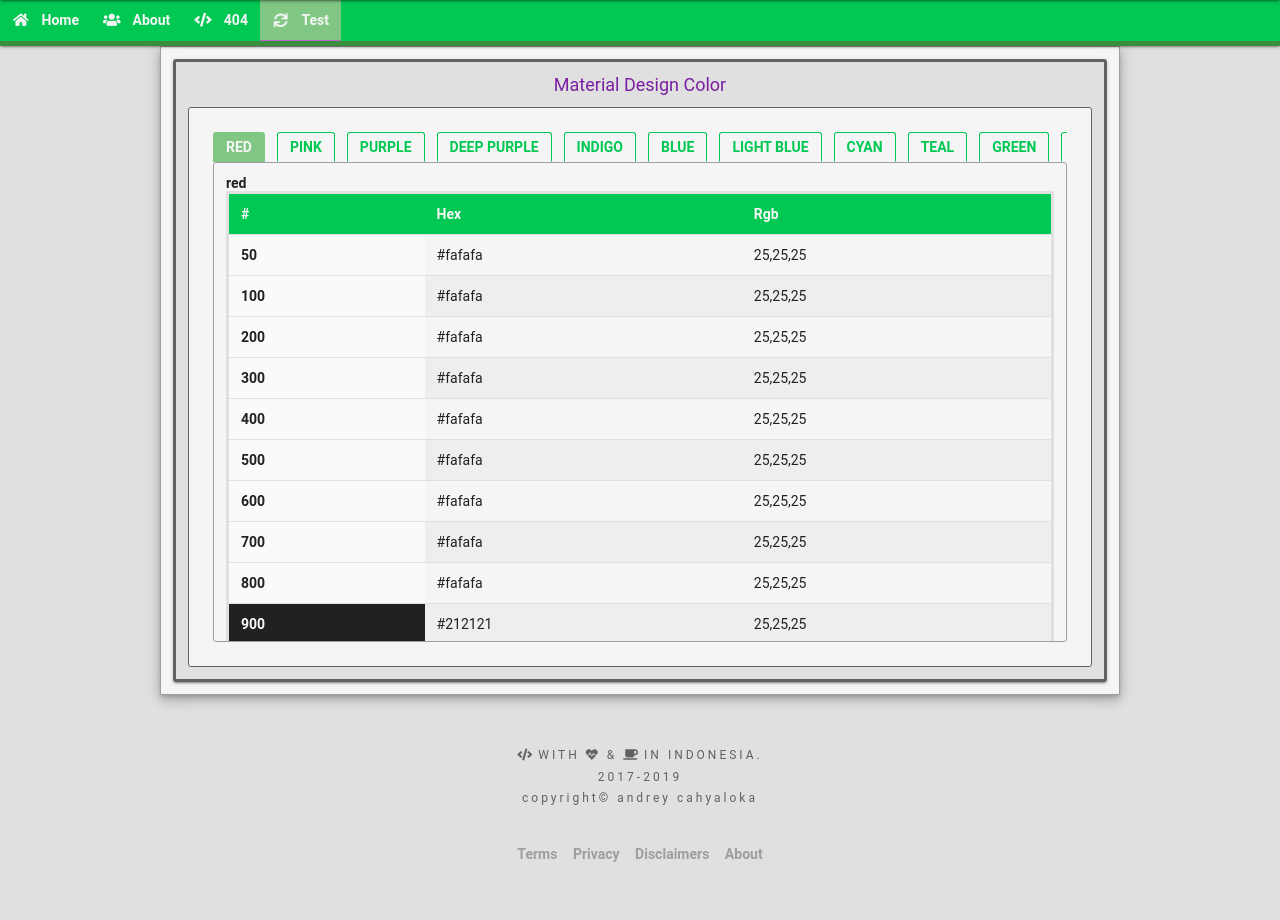
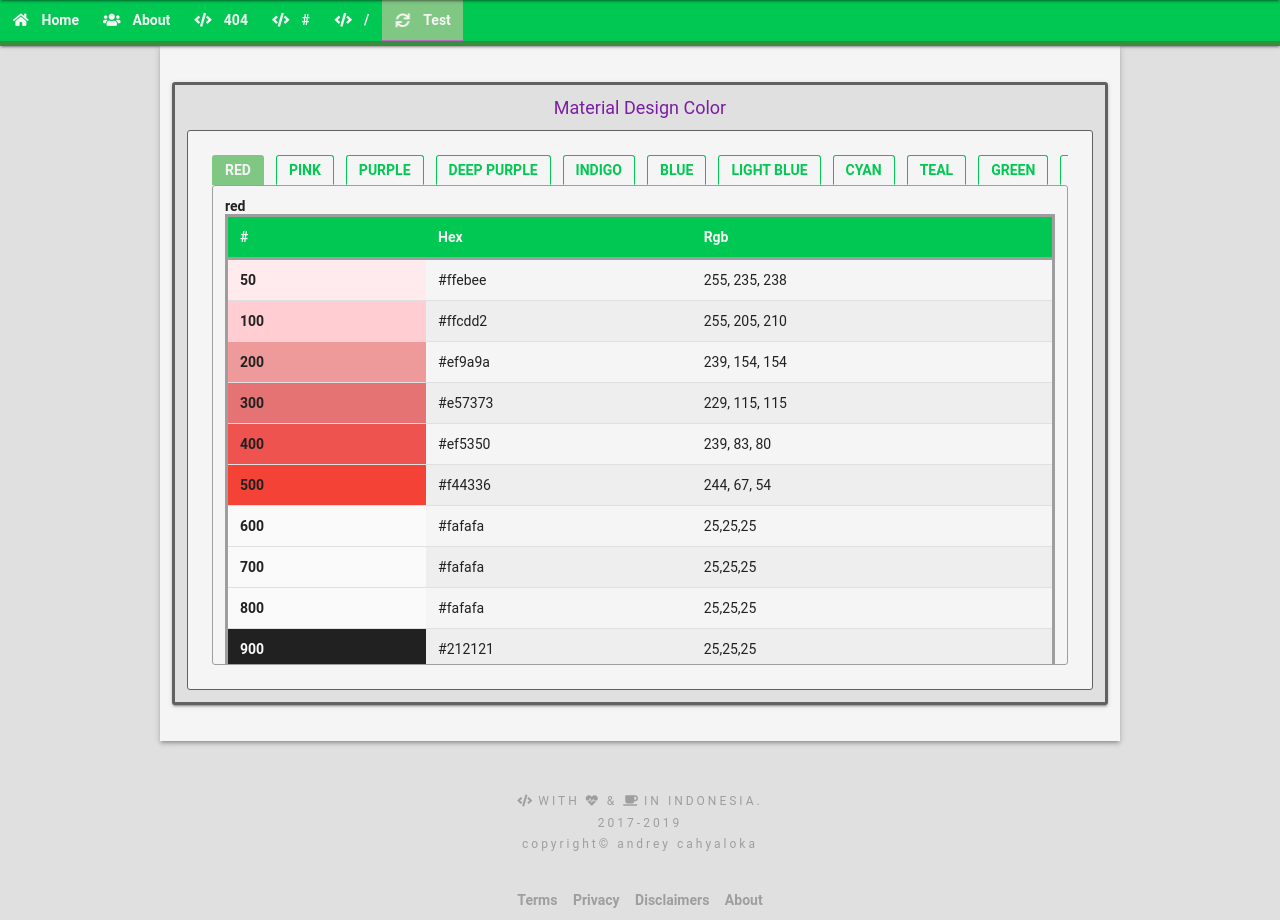
Before and after one commit to andreycahyaloka/project-web-app-framework-base, a PHP site: page /base-hybrid/matdescol in a window 1280 px wide. Shown: the part 45-965 px from the top of the page. Before the commit the page ends 907 px from the top, so only its background shows below. Run offline with PHP 8.4, Linux system fonts and the light colour scheme.

Commit message:
initial commit

```diff
--- a/app/controllers/GuestController/Pwgens.php
+++ b/app/controllers/GuestController/Pwgens.php
@@ -96,6 +96,7 @@ class Pwgens extends Controller {
 	 */
 	public function pwgenAjaxAction() {
 		$pwgens = $this->pwgenPrepareAction();
+		// var_dump($pwgens);
 
 		try {
 			echo json_encode($pwgens);
--- a/app/views/guests/matdescol.php
+++ b/app/views/guests/matdescol.php
@@ -48,49 +48,49 @@
 										<td style="
 											font-weight:bold!important;
 											color:#212121!important;
-											background-color:#fafafa!important;">50</td>
-										<td>#fafafa</td>
-										<td>25,25,25</td>
+											background-color:#ffebee!important;">50</td>
+										<td>#ffebee</td>
+										<td>255, 235, 238</td>
 									</tr>
 									<tr>
 										<td style="
 											font-weight:bold!important;
 											color:#212121!important;
-											background-color:#fafafa!important;">100</td>
-										<td>#fafafa</td>
-										<td>25,25,25</td>
+											background-color:#ffcdd2!important;">100</td>
+										<td>#ffcdd2</td>
+										<td>255, 205, 210</td>
 									</tr>
 									<tr>
 										<td style="
 											font-weight:bold!important;
 											color:#212121!important;
-											background-color:#fafafa!important;">200</td>
-										<td>#fafafa</td>
-										<td>25,25,25</td>
+											background-color:#ef9a9a!important;">200</td>
+										<td>#ef9a9a</td>
+										<td>239, 154, 154</td>
 									</tr>
 									<tr>
 										<td style="
 											font-weight:bold!important;
 											color:#212121!important;
-											background-color:#fafafa!important;">300</td>
-										<td>#fafafa</td>
-										<td>25,25,25</td>
+											background-color:#e57373!important;">300</td>
+										<td>#e57373</td>
+										<td>229, 115, 115</td>
 									</tr>
 									<tr>
 										<td style="
 											font-weight:bold!important;
 											color:#212121!important;
-											background-color:#fafafa!important;">400</td>
-										<td>#fafafa</td>
-										<td>25,25,25</td>
+											background-color:#ef5350!important;">400</td>
+										<td>#ef5350</td>
+										<td>239, 83, 80</td>
 									</tr>
 									<tr>
 										<td style="
 											font-weight:bold!important;
 											color:#212121!important;
-											background-color:#fafafa!important;">500</td>
-										<td>#fafafa</td>
-										<td>25,25,25</td>
+											background-color:#f44336!important;">500</td>
+										<td>#f44336</td>
+										<td>244, 67, 54</td>
 									</tr>
 									<tr>
 										<td style="
@@ -129,9 +129,6 @@
 					</div>
 					<div id="myTabsPink">
 						<h3>pink</h3>
-						<div class="main-image-thumbnail">
-							<img src="../public/img/img_bg.jpg" alt="image" class="img-thumbnail" />
-						</div>
 					</div>
 				</div>
 
--- a/app/views/guests/pwgen.php
+++ b/app/views/guests/pwgen.php
@@ -11,7 +11,7 @@
 		<div class="panel-content">
 			<!--  -->
 			<div class="main-form-container">
-				<form action="pwgen" method="POST" id="myFormPwgen">
+				<form action="./pwgen" method="POST" id="myFormPwgen">
 					<fieldset>
 						<legend>password generator</legend>
 						<label>password length</label>
--- a/app/views/layouts/_footer.php
+++ b/app/views/layouts/_footer.php
@@ -14,7 +14,7 @@
 		</p>
 	</div>
 	<div class="footer-footer">
-		<a href="../public/favicon.ico">terms</a>
+		<a href="./favicon.ico">terms</a>
 		<a href="favicon.ico">privacy</a>
 		<a href="#">disclaimers</a>
 		<a href="#">about</a>
--- a/app/views/layouts/_head.php
+++ b/app/views/layouts/_head.php
@@ -13,7 +13,8 @@
 <meta http-equiv="X-UA-Compatible" content="IE=edge" />
 
 <!-- base -->
-<base href="http://127.0.0.1/base-hybrid/project-web-app-framework-base/public/" />
+<!-- <base href="http://127.0.0.1/base-hybrid/project-web-app-framework-base/public/" /> -->
+<base href="http://127.0.0.1/base-hybrid/project-web-app-framework-base/" />
 
 <!-- favicon.ico located in the website's root (32 x 32 px) 256 colors -->
 <link rel="icon" href="favicon.ico" />
--- a/app/views/layouts/_header.php
+++ b/app/views/layouts/_header.php
@@ -1,5 +1,5 @@
 <header class="main-header-container">
-	<img src="../public/img/img_bg.jpg" alt="image">
+	<img src="public/img/img_bg.jpg" alt="image">
 	<div class="header-img-cover"></div>
 	<div class="header-content">
 		<label>lorem ipsum dolor sit amet.</label>
--- a/app/views/layouts/_nav.php
+++ b/app/views/layouts/_nav.php
@@ -23,9 +23,11 @@
 
 <div class="main-navlink-container">
 	<div class="navlink-content">
-		<a href=""><i class="fas fa-home fa-fw"></i>home</a>
-		<a href="about"><i class="fas fa-users fa-fw"></i>about</a>
-		<a href="x"><i class="fas fa-code fa-fw"></i>404</a>
+		<a href="./"><i class="fas fa-home fa-fw"></i>home</a>
+		<a href="./about"><i class="fas fa-users fa-fw"></i>about</a>
+		<a href="./x"><i class="fas fa-code fa-fw"></i>404</a>
+		<a href="#"><i class="fas fa-code fa-fw"></i>#</a>
+		<a href="/"><i class="fas fa-code fa-fw"></i>/</a>
 		<a class="active" href="javascript:void(0);"><i class="fas fa-sync fa-fw fa-pulse"></i>test</a>
 	</div>
 </div>
--- a/app/views/layouts/_scripts.php
+++ b/app/views/layouts/_scripts.php
@@ -1,10 +1,10 @@
 <!-- library -->
 	<!-- jquery -->
-	<script src="../public/jquery/jquery-3.3.1.min.js" crossorigin="anonymous"></script>
+	<script src="./public/jquery/jquery-3.3.1.min.js" crossorigin="anonymous"></script>
 
 <!-- scripts -->
-<script src="../public/js/main.js" crossorigin="anonymous"></script>
-<script src="../public/js/custom.js" crossorigin="anonymous"></script>
+<script src="./public/js/main.js" crossorigin="anonymous"></script>
+<script src="./public/js/app.js" crossorigin="anonymous"></script>
 
 <!-- custom -->
 <script type="text/javascript" language="javascript">
--- a/app/views/layouts/_stylesheets.php
+++ b/app/views/layouts/_stylesheets.php
@@ -1,9 +1,9 @@
 <!-- library -->
 	<!-- icons -->
-	<link rel="stylesheet" type="text/css" media="screen" href="../public/icon/fontawesome-free-5.6.3-web/css/all.min.css" crossorigin="anonymous" />
+	<link rel="stylesheet" type="text/css" media="screen" href="./public/icon/fontawesome-free-5.6.3-web/css/all.min.css" crossorigin="anonymous" />
 
 <!-- stylesheets -->
-<link rel="stylesheet" type="text/css" media="screen" href="../public/css/main.css" crossorigin="anonymous" />
+<link rel="stylesheet" type="text/css" media="screen" href="./public/css/main.css" crossorigin="anonymous" />
 
 <!-- custom -->
 <style>
--- a/framework/Router.php
+++ b/framework/Router.php
@@ -201,6 +201,9 @@ class Router {
 		// remove "<>& and characters with ASCII value below 32
 		$url = filter_var($url,FILTER_SANITIZE_SPECIAL_CHARS);
 
+		// remove slash trails
+		// $url = rtrim($url, '/');
+
 		return $url;
 	}
 
--- a/public/css/main.css
+++ b/public/css/main.css
@@ -1274,7 +1274,7 @@ h2 {
 }
 	.main-table-container > .table-content {
 		width: 100% !important;
-		border: 3px solid rgba(var(--color-grey-300), 1) !important;
+		border: 3px solid rgba(var(--color-normal), 1) !important;
 		border-collapse: collapse !important;
 	}
 	.main-table-container > .table-content * {
@@ -1292,29 +1292,39 @@ h2 {
 	}
 	.main-table-container > .table-content th,
 	.main-table-container > .table-content td {
+		min-width: 60px !important;
 		padding: 12px !important;
 		text-align: left !important;
 	}
 	.main-table-container > .table-content tr:nth-child(even) {
 		background-color: rgba(var(--color-grey-200), 1) !important;
 	}
-	.main-table-container > .table-content tr {
+	.main-table-container > .table-content tr > th {
+		border-bottom: 3px solid rgba(var(--color-normal), 1) !important;
+	}
+	.main-table-container > .table-content tr > td {
 		border-bottom: 1px solid rgba(var(--color-grey-300), 1) !important;
 	}
 	.main-table-container > .table-content tr:hover {
 		background-color: rgba(var(--color-grey-300), 1) !important;
 	}
-	/* <table id="myTableCustom"></table> */
-	.main-table-container > .table-content#myTableCustom1 {
-		border-color: rgba(var(--color-normal), 1) !important;
-	}
+	.main-table-container > .table-content > tfoot th {
+		padding: 6px 12px !important;
+	}
+	/* <table id="myTableCustom1"></table> */
 	.main-table-container > .table-content#myTableCustom1 th,
 	.main-table-container > .table-content#myTableCustom1 td {
-		padding: 6px 12px !important;
+		padding: 6px !important;
 		border: 1px solid rgba(var(--color-light), 1) !important;
+	}
+	.main-table-container > .table-content#myTableCustom1 tr:nth-child(even) {
+		background-color: rgba(var(--color-grey-200), 1) !important;
 	}
 	.main-table-container > .table-content#myTableCustom1 tr:nth-child(odd) {
 		background-color: rgba(var(--color-grey-300), 1) !important;
+	}
+	.main-table-container > .table-content#myTableCustom1 tr:hover {
+		background-color: rgba(var(--color-grey-400), 1) !important;
 	}
 
 /* card */
@@ -1877,7 +1887,7 @@ h2 {
 			text-transform: uppercase !important;
 			letter-spacing: 3px !important;
 			line-height: 1.8 !important;
-			color: rgba(var(--color-grey-700), 1) !important;
+			color: rgba(var(--color-normal), 1) !important;
 		}
 		.footer-body > .footer-copyright {
 			text-transform: lowercase !important;
@@ -1898,21 +1908,22 @@ h2 {
 
 /* error pages */
 .main-error-container {
-	background: linear-gradient(to bottom, rgba(var(--color-secondary-light), 0.25), rgba(var(--color-primary-light), 0.25)) !important;
+	background: linear-gradient(to bottom, rgba(var(--color-secondary-light), 0.25), rgba(var(--color-secondary-normal), 0.25)) !important;
 }
 	.main-error-container * {
 		text-align: center !important;
-		color: rgba(var(--color-grey-700), 1) !important;
+		color: rgba(var(--color-light), 1) !important;
 	}
 	.main-error-container > .error-message {
 		margin: 24px !important;
-		padding: 12px !important;
-		border: 1px solid !important;
+		padding: 24px !important;
+		border: 3px solid !important;
 		border-radius: 3px !important;
-		background-color: rgba(var(--color-light), 0.25) !important;
+		background-color: rgba(var(--color-normal), 0.25) !important;
 	}
 		.main-error-container > .error-message > p {
 			font-size: 18px !important;
+			/* font-weight: bold !important; */
 			text-transform: capitalize !important;
 			letter-spacing: 3px !important;
 			line-height: 1.5 !important;
@@ -1927,7 +1938,7 @@ h2 {
 /* panel */
 .main-panel-container {
 	max-width: 100% !important;
-	margin: 12px !important;
+	margin: 36px 12px !important;
 	padding: 12px !important;
 	border: 3px solid rgba(var(--color-grey-700), 1) !important;
 	border-radius: 3px !important;
@@ -2014,9 +2025,9 @@ h2 {
 	body .main-container {
 		width: 75% !important;
 		min-width: 768px !important;
-		border: 1px solid rgba(var(--color-normal), 1) !important;
-		box-shadow: var(--elevation_shadow-6) !important;
-			-webkit-box-shadow: var(--elevation_shadow-6) !important;
+		/* border: 1px solid transparent !important; */
+		box-shadow: var(--elevation_shadow-3) !important;
+			-webkit-box-shadow: var(--elevation_shadow-3) !important;
 	}
 
 	/* footer */
@@ -2033,9 +2044,8 @@ h2 {
 	body .main-container {
 		width: 50% !important;
 		min-width: 768px !important;
-		border: 1px solid rgba(var(--color-normal), 1) !important;
-		box-shadow: var(--elevation_shadow-6) !important;
-			-webkit-box-shadow: var(--elevation_shadow-6) !important;
+		box-shadow: var(--elevation_shadow-3) !important;
+			-webkit-box-shadow: var(--elevation_shadow-3) !important;
 	}
 
 	/* footer */
```
Also changed, not shown: app/controllers/AdminController/Users.php (+9 -0 lines), app/views/guests/index.php (+13 -13 lines), .htaccess, app/.htaccess (deleted), favicon.ico (added), public/.htaccess, public/js/app.js.
